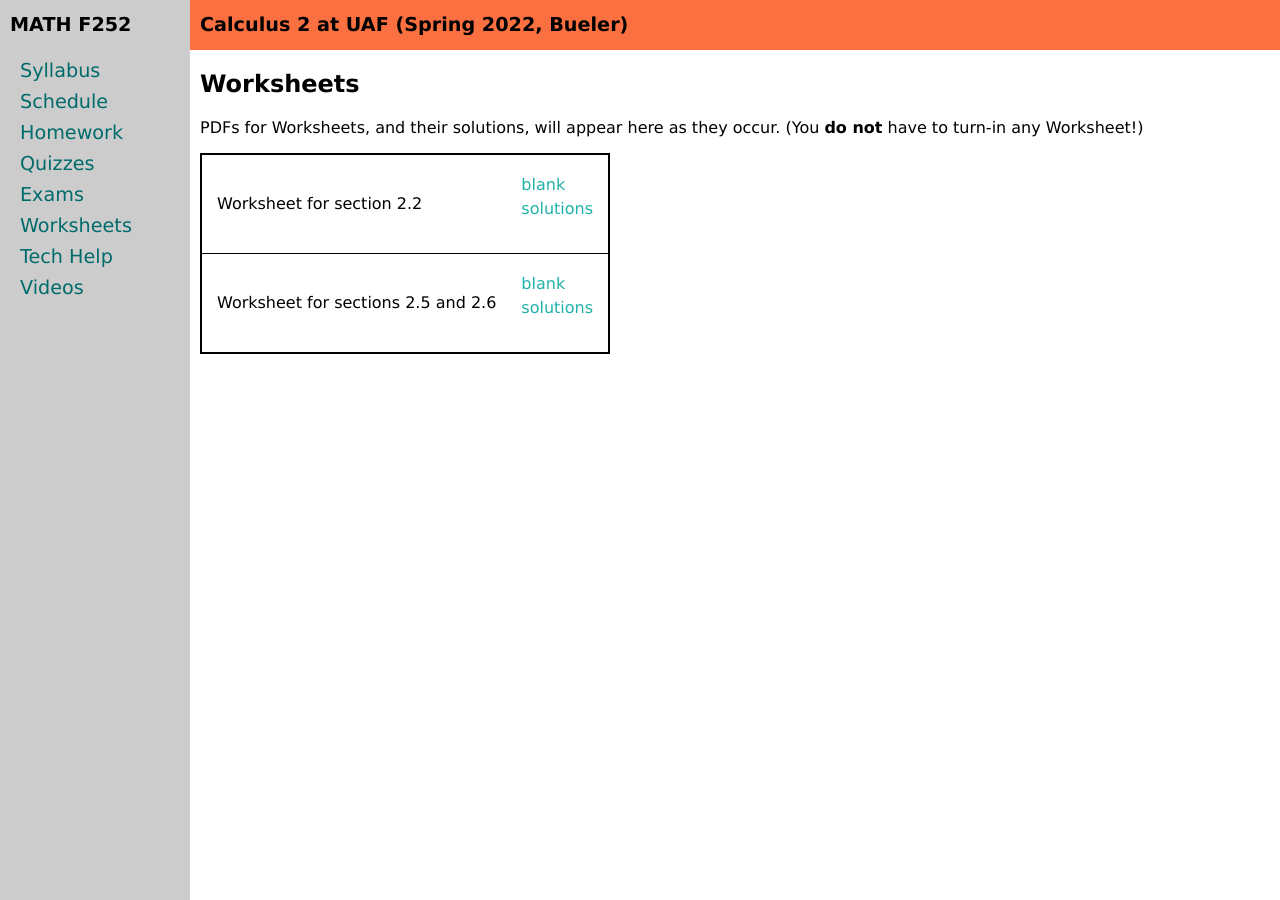
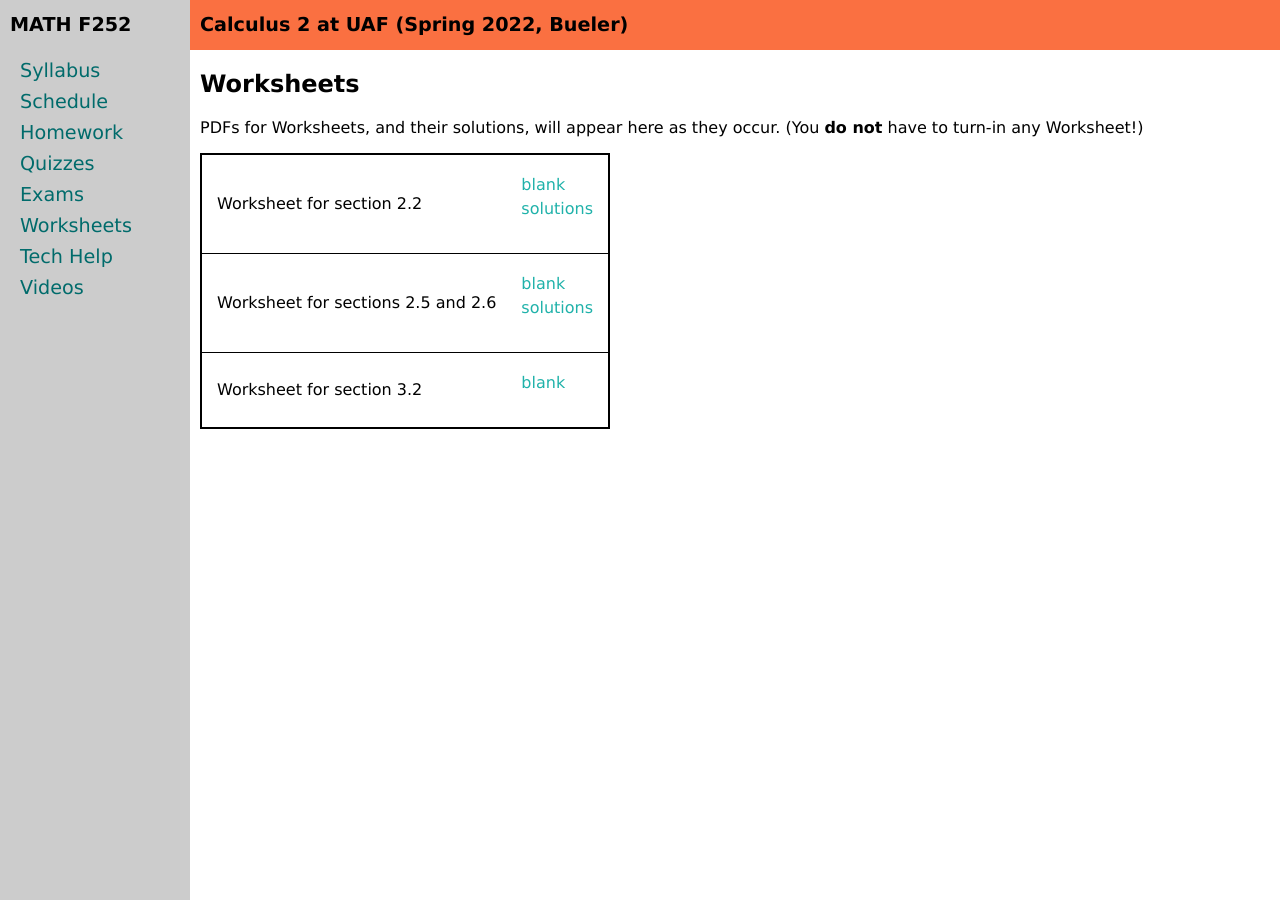
Before and after one commit to uaf-math/calc2, a Jekyll site: the page built from worksheets.md, in a window 1280 px wide. Built offline with Jekyll 4.4.1, drawn with Linux system fonts in a browser that asks for light colours.

Commit message:
Post worksheet.

```diff
--- a/_data/worksheets.yml
+++ b/_data/worksheets.yml
@@ -7,3 +7,6 @@ worksheets:
 - name: Worksheet for sections 2.5 and 2.6
   blank: 2p56.pdf
   solutions: 2p56solns.pdf
+- name: Worksheet for section 3.2
+  blank: 3p2.pdf
+  #solutions: 3p2solns.pdf
```
Also changed, not shown: 2 other files.
